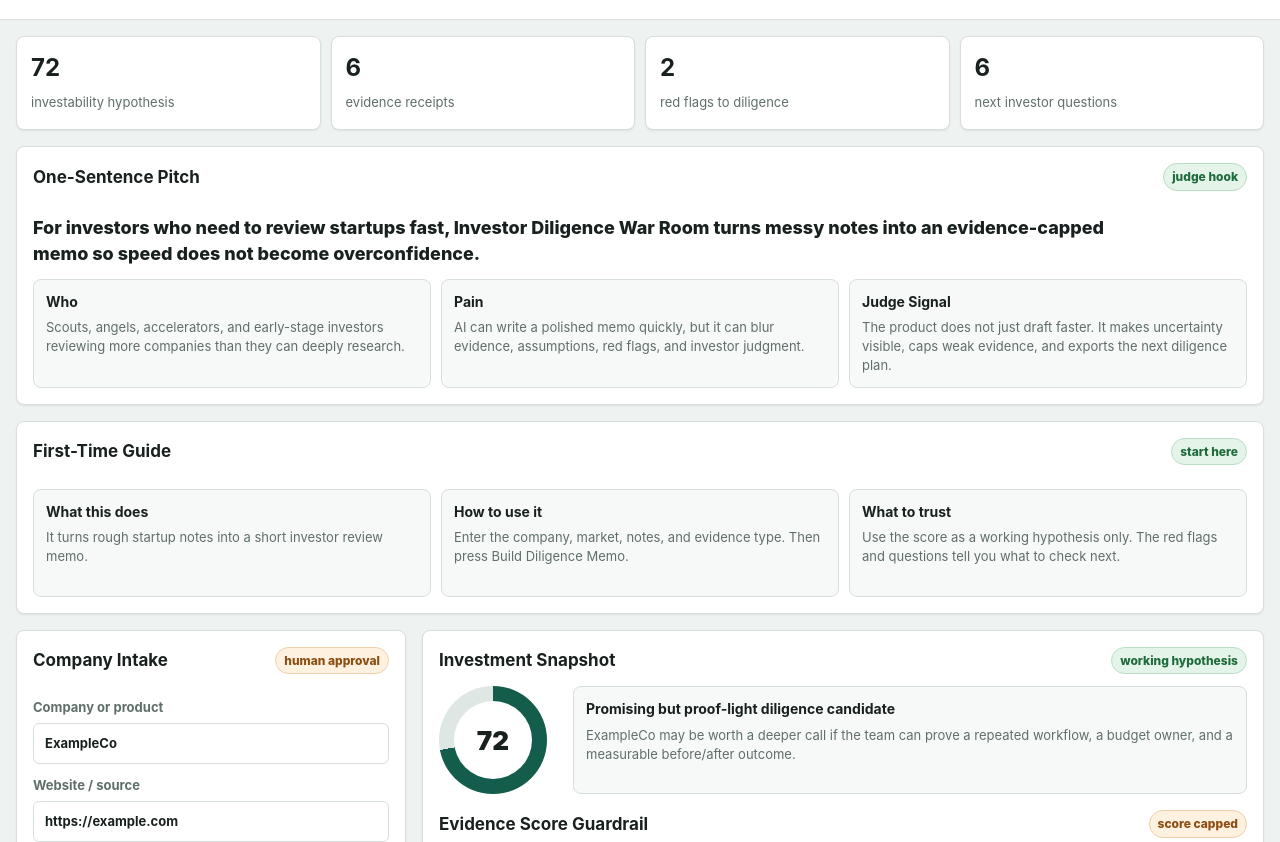
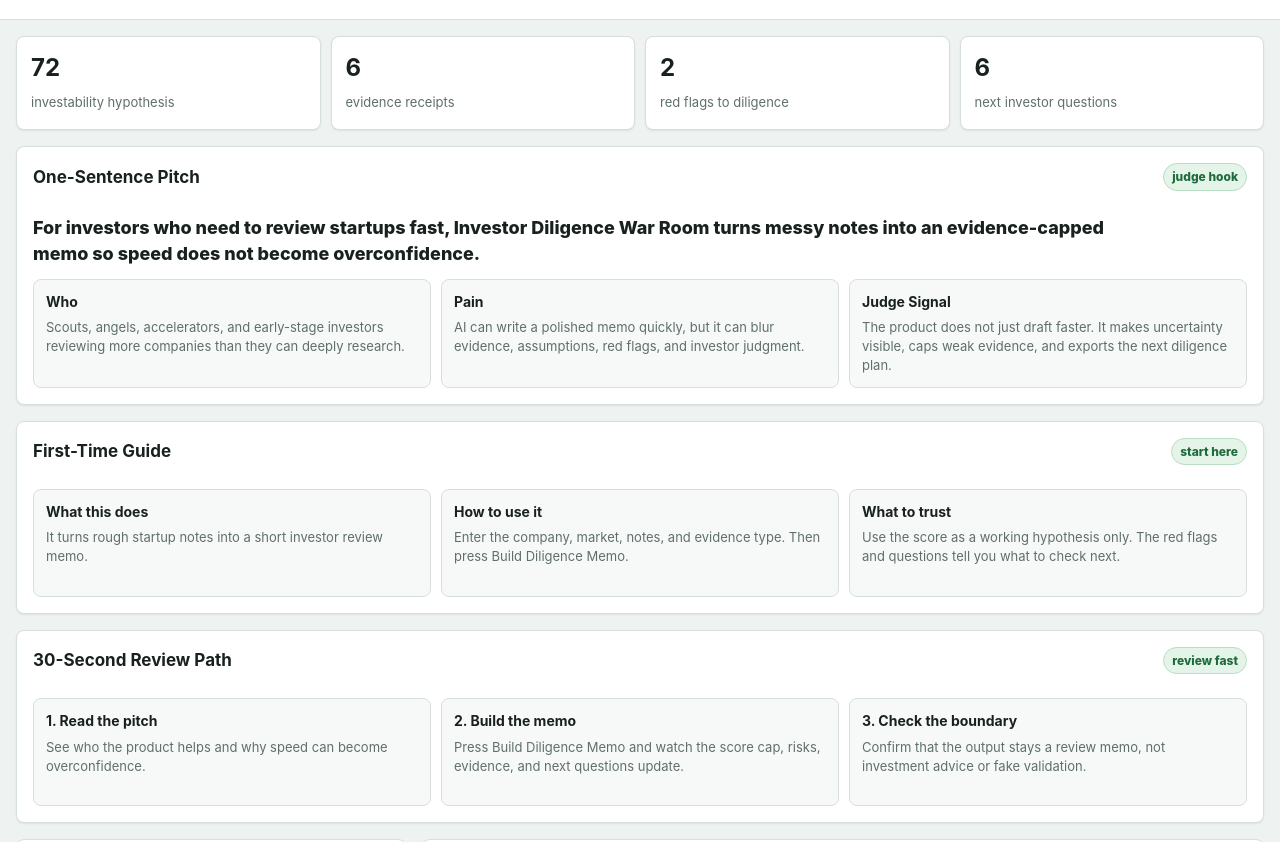
Before and after one commit to daideguchi/investor-diligence-war-room, a website: page index.html in a window 1280 px wide. Shown: the part 110-952 px from the top of the page. Drawn offline with Linux system fonts and the light colour scheme.

Commit message:
Add 30-second review path

```diff
--- a/index.html
+++ b/index.html
@@ -294,6 +294,18 @@
       </div>
     </section>
 
+    <section class="pitch-strip" aria-label="30 second review path">
+      <div class="panel-title">
+        <h2>30-Second Review Path</h2>
+        <span class="pill good">review fast</span>
+      </div>
+      <div class="grid-3">
+        <div class="card"><h3>1. Read the pitch</h3><p>See who the product helps and why speed can become overconfidence.</p></div>
+        <div class="card"><h3>2. Build the memo</h3><p>Press Build Diligence Memo and watch the score cap, risks, evidence, and next questions update.</p></div>
+        <div class="card"><h3>3. Check the boundary</h3><p>Confirm that the output stays a review memo, not investment advice or fake validation.</p></div>
+      </div>
+    </section>
+
     <aside>
       <div class="stack">
         <div class="panel-title">
@@ -447,6 +459,14 @@
         'Enter the company, market, notes, and evidence type. Then press Build Diligence Memo.': '会社名、市場、メモ、証拠の種類を入れて、投資メモを作るボタンを押します。',
         'What to trust': 'どこを信じるか',
         'Use the score as a working hypothesis only. The red flags and questions tell you what to check next.': 'スコアは作業仮説として見ます。リスクと質問が、次に確認する場所です。',
+        '30-Second Review Path': '30秒レビュー手順',
+        'review fast': '短時間で見る',
+        '1. Read the pitch': '1. まず一言を見る',
+        'See who the product helps and why speed can become overconfidence.': '誰を助ける道具か、なぜ速さが過信になり得るかを見ます。',
+        '2. Build the memo': '2. メモを作る',
+        'Press Build Diligence Memo and watch the score cap, risks, evidence, and next questions update.': '投資メモを作るボタンを押し、スコア上限、リスク、証拠、次の質問が更新されるのを見ます。',
+        '3. Check the boundary': '3. 境界を見る',
+        'Confirm that the output stays a review memo, not investment advice or fake validation.': '出力が投資助言や偽の検証ではなく、確認用メモに留まっていることを見ます。',
         'Who': '誰のため',
         'Scouts, angels, accelerators, and early-stage investors reviewing more companies than they can deeply research.': '深く調べ切れない数の会社を見るスカウト、エンジェル、アクセラレーター、初期投資家のためです。',
         'Pain': '困りごと',
```
Also changed, not shown: README.ja.md (+7 -0 lines), README.md, media/investor-diligence-war-room-full.png, 1 other file.
